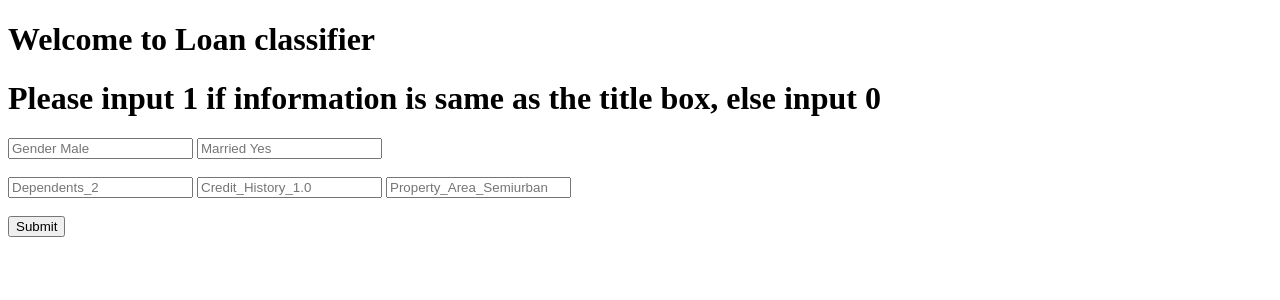
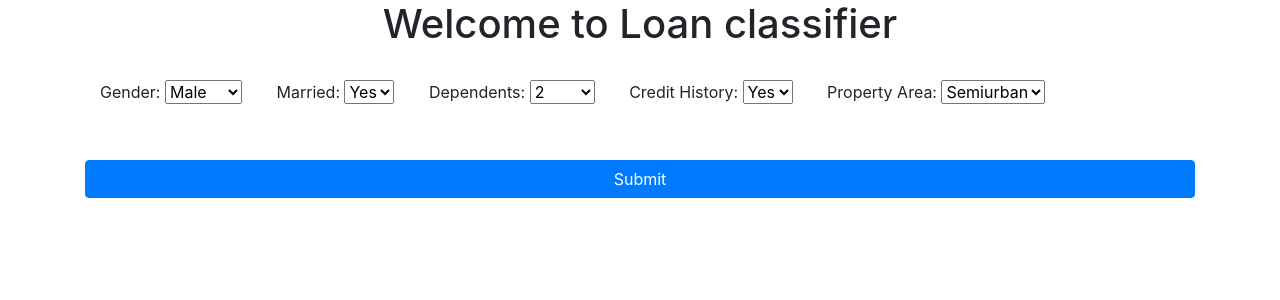
Before and after one commit to bridgecrew-perf6/DPhi_Deploy_model, a Flask app: page / in a window 1280 px wide. Shown: the top 300 px of the page. Run offline with Flask 2, Linux system fonts and the light colour scheme; parts of the project's set-up code (start-up, migrations or seed data) failed here and were passed over; some libraries are stand-ins or nearby versions.

Commit message:
Add files via upload
Change feature selection method (from input to select)

```diff
--- a/templates/index.html
+++ b/templates/index.html
@@ -3,20 +3,43 @@
 <head>
   <meta charset="UTF-8">
   <title>Deploy ML model using Heroku</title>
+  <link rel="stylesheet" href="https://stackpath.bootstrapcdn.com/bootstrap/4.5.2/css/bootstrap.min.css">
+  <link rel="stylesheet" href="./mycss.css">
 </head>
+<body>
+  <div class="container">
+    <div class="login">
+      <h1 style="text-align: center;">Welcome to Loan classifier</h1>
 
-<body>
- <div class="login">
-  <h1>Welcome to Loan classifier</h1>
-
-  <h1>Please input 1 if information is same as the title box, else input 0</h1>
         <form action="{{ url_for('predict')}}"method="post">
-    	<input type="text" name="Gender_Male" placeholder="Gender Male" required="required" />
-        <input type="text" name="Married_Yes" placeholder="Married Yes" required="required" />
-        <br><br>
-		<input type="text" name="Dependents_2" placeholder="Dependents_2" required="required" />
-    <input type="text" name="Credit_History_1.0" placeholder="Credit_History_1.0" required="required" />
-    <input type="text" name="Property_Area_Semiurban" placeholder="Property_Area_Semiurban" required="required" />
+          <br>
+          <div class="mx-auto col-md-12">
+              <label for="gender"> Gender:</label>
+              <select id="gender" name="Gender_Male">
+                <option value=1>Male</option>
+                <option value=0>Female</option>
+              </select>
+              <label for="married" style="margin-left: 30px;"> Married:</label>
+              <select id="married"  name="Married_Yes">
+                <option value=1>Yes</option>
+                <option value=0>No</option>
+              </select>
+              <label for="dependents" style="margin-left: 30px;"> Dependents:</label>
+              <select id="dependents" name="Dependents_2">
+                <option value=1>2</option>
+                <option value=0>Other</option>
+              </select>
+              <label for="credit" style="margin-left: 30px;"> Credit History:</label>
+              <select id="credit" name="Credit_History_1">
+                <option value=1>Yes</option>
+                <option value=0>No</option>
+              </select>
+              <label for="property" style="margin-left: 30px;"> Property Area:</label>
+              <select id="property" name="Property_Area_Semiurban">
+                <option value=1>Semiurban</option>
+                <option value=0>Other</option>
+              </select>
+          </div>
         <br><br>
             <button type="submit" class="btn btn-primary btn-block btn-large">Submit</button>
         </form>
@@ -26,7 +49,13 @@
        {{ output }}
 
      </div>
-
+  </div>
+ <script>
+  function myFunction() {
+    console.log(document.getElementById("gender").value);
+    // document.getElementById("result").innerHTML = document.getElementById("gender").value;
+  }
+  </script>
 
 </body>
 </html>
```
Lines whose indentation alone changed are shown as unchanged.
